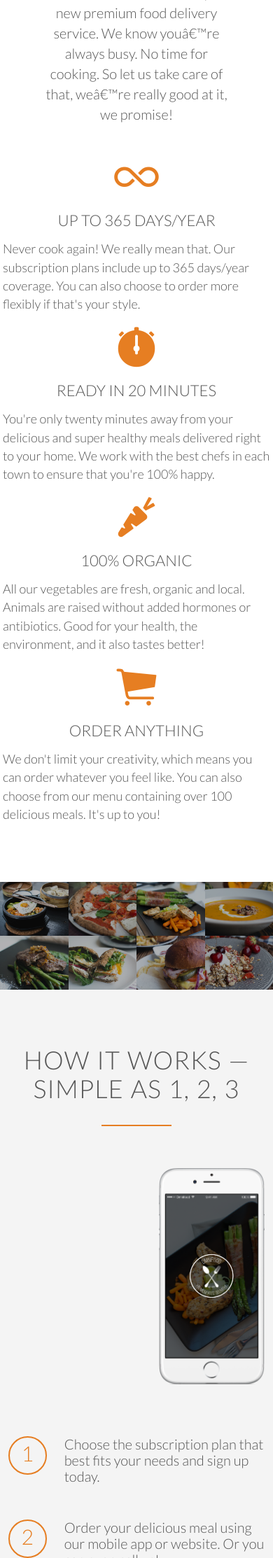
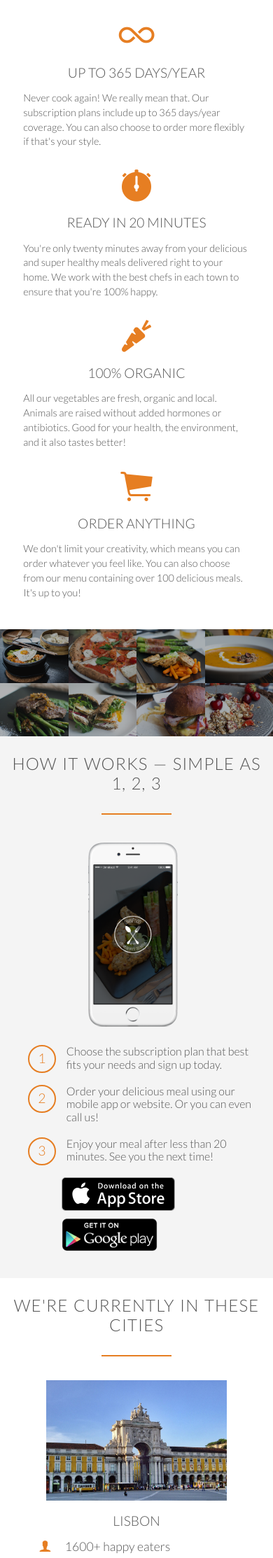
Before and after one commit to ccquach/ResponsiveWebsitesHTML5CSS, a PHP site: page / in a window 390 px wide; the page is wider, and only the part inside the window is pictured. Shown: the part 1094-3320 px from the top of that part at 70% size. Run offline with PHP 8.4, Linux system fonts and the light colour scheme.

Commit message:
omnifood add media queries

```diff
--- a/omnifood/index.html
+++ b/omnifood/index.html
@@ -2,10 +2,13 @@
 <html lang="en">
 
 <head>
+	<meta name="viewport" content="width=device-width, initial-scale=1.0">
+
 	<link rel="stylesheet" href="./vendors/css/normalize.css">
 	<link rel="stylesheet" href="./vendors/css/grid.css">
 	<link rel="stylesheet" href="./vendors/css/ionicons.min.css">
 	<link rel="stylesheet" href="./resources/css/style.css">
+	<link rel="stylesheet" href="./resources/css/queries.css">
 	<link href="https://fonts.googleapis.com/css?family=Lato:100,300,300i,400" rel="stylesheet">
 	<title>Omnifood</title>
 </head>
--- /dev/null
+++ b/omnifood/resources/css/queries.css
@@ -0,0 +1,188 @@
+@media only screen and (max-width: 1200px) {
+	.row {
+		padding: 0 2%;
+	}
+
+	.hero-text-box {
+		width: 100%;
+		padding: 0 2%;
+	}
+}
+
+@media only screen and (max-width: 1023.5px) {
+	body {
+		font-size: 18px;
+	}
+	section {
+		padding: 60px0;
+	}
+	.long-copy {
+		width: 80%;
+		margin-left: 10%;
+	}
+
+	.steps-box:first-child {
+		margin-top: 10px;
+	}
+	.steps-box:last-child {
+		margin-top: 10px;
+	}
+	.works-step {
+		margin-bottom: 40px;
+	}
+	.works-step:last-of-type {
+		margin-bottom: 40px;
+	}
+	.app-screen {
+		width: 50%;
+	}
+	.btn-app img {
+		height: 48px;
+	}
+
+	.icon-small {
+		width: 17px;
+		margin-right: 5px;
+	}
+
+	.city-feature {
+		font-size: 84%;
+	}
+
+	.plan-box {
+		width: 100%;
+		margin-left: 0;
+	}
+	.plan-price {
+		font-size: 250%;
+	}
+	.plan-box ul {
+		font-size: 84%;
+	}
+
+	.contact-form {
+		width: 80%;
+	}
+}
+
+@media only screen and (max-width: 767px) {
+	body {
+		font-size: 16px;
+	}
+	section {
+		padding: 30px 0;
+	}
+	.row,
+	.hero-text-box {
+		padding: 0 4%;
+	}
+	.col {
+		width: 100%;
+		margin: 0 0 4% 0;
+	}
+
+	.main-nav {
+		display: none;
+	}
+
+	.long-copy {
+		width: 100%;
+		margin-left: 0;
+	}
+
+	h1 {
+		font-size: 180%;
+	}
+	h2 {
+		font-size: 150%;
+	}
+	h3 {
+		font-size: 120%;
+	}
+
+	.works-step {
+		margin-bottom: 20px;
+	}
+	.works-step:last-of-type {
+		margin-bottom: 20px;
+	}
+	.works-step div {
+		height: 40px;
+		width: 40px;
+		padding: 6px;
+		margin-right: 15px;
+		font-size: 120%;
+	}
+	.steps-box:first-child {
+		text-align: center;
+	}
+	.app-screen {
+		width: 40%;
+	}
+	.btn-app img {
+		margin-left: 25px;
+	}
+
+	.box img {
+		width: 80%;
+		margin-left: 10%;
+	}
+	.city-feature {
+		font-size: 110%;
+		width: 50%;
+		margin-left: 25%;
+	}
+
+	.plan-box ul {
+		font-size: 100%;
+	}
+	.icon-small {
+		width: 30px;
+		margin-right: 10px;
+	}
+
+	.footer-nav,
+	.social-links {
+		float: none;
+		text-align: center;
+	}
+}
+
+@media only screen and (max-width: 480px) {
+	section {
+		padding: 25px 0;
+	}
+
+	h1 {
+		margin-top: 25%;
+		text-align: center;
+	}
+	.hero-text-box .btn {
+		display: block;
+		width: 50%;
+		margin-left: 25%;
+		text-align: center;
+		margin-top: 20px;
+	}
+
+	.logo {
+		height: 150px;
+		margin-left: 50%;
+		transform: translateX(-50%);
+	}
+
+	.btn-app img {
+		display: block;
+		margin-left: 15%;
+		margin-top: 10px;
+	}
+
+	.city-feature {
+		width: 90%;
+		margin-left: 5%;
+	}
+
+	.contact-form {
+		width: 100%;
+	}
+}
--- a/omnifood/resources/css/style.css
+++ b/omnifood/resources/css/style.css
@@ -14,13 +14,15 @@ Orange color: #e67e22
 	box-sizing: border-box;
 }
 
-html {
+html,
+body {
 	background-color: #fff;
 	color: #555;
 	font-family: 'Lato', 'Arial', sans-serif;
 	font-weight: 300;
 	font-size: 20px;
 	text-rendering: optimizeLegibility;
+	overflow-x: hidden;
 }
 
 .clearfix {
```
